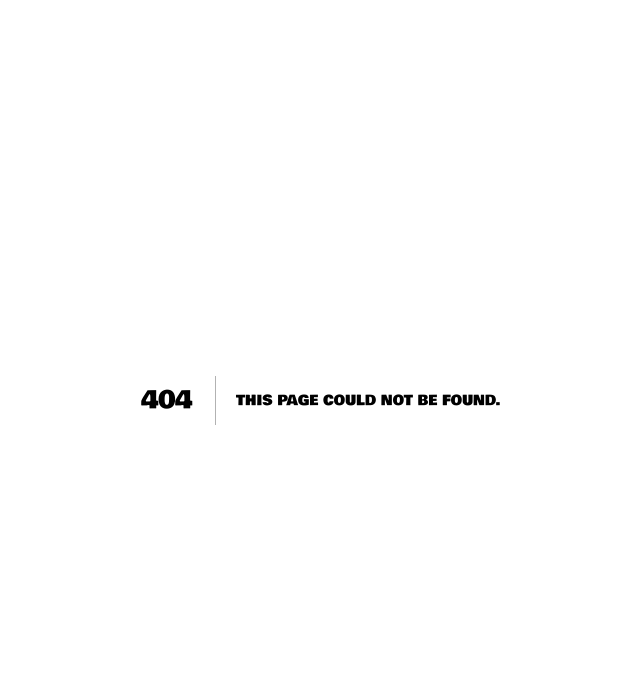
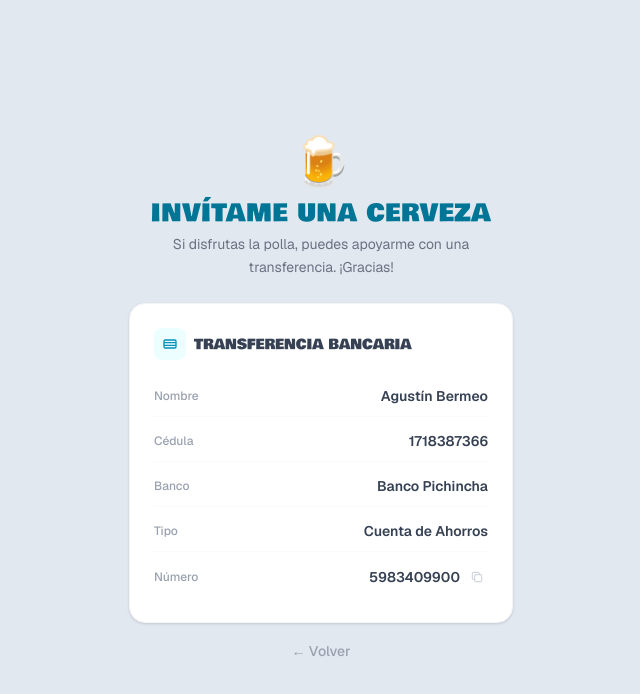
Before and after one commit to AgusBermeo/polla-mundialista-anbus, a Next.js app: page /coffee in a window 1280 px wide. Before the commit this address had no page. Shown: the top 694 px of the page, without its empty margins (319-959 px from the left). Built offline with nearby package versions, Linux system fonts and the light colour scheme.

Commit message:
Added buy me a coffee page

```diff
--- /dev/null
+++ b/src/app/coffee/page.tsx
@@ -0,0 +1,87 @@
+import { CopyButton } from "@/components/CoffeeClient";
+
+export default function CoffeePage() {
+  return (
+    <div className="min-h-screen bg-slate-200 flex items-center justify-center px-4 py-12">
+      <div className="w-full max-w-sm">
+
+        {/* Header */}
+        <div className="text-center mb-6">
+          <div className="text-5xl mb-3">🍺</div>
+          <h1 className="text-2xl font-bold text-cyan-700 bowlby-one tracking-wide mb-1">
+            Invítame una cerveza
+          </h1>
+          <p className="text-sm text-gray-500 leading-relaxed">
+            Si disfrutas la polla, puedes apoyarme con una transferencia. ¡Gracias!
+          </p>
+        </div>
+
+        {/* Bank transfer card */}
+        <div className="bg-white rounded-2xl border border-gray-100 shadow-sm p-6 mb-4">
+          <div className="flex items-center gap-2 mb-4">
+            <div className="w-8 h-8 rounded-lg bg-cyan-50 flex items-center justify-center shrink-0">
+              <svg className="w-4 h-4 text-cyan-600" fill="none" stroke="currentColor" strokeWidth="2" viewBox="0 0 24 24">
+                <path strokeLinecap="round" strokeLinejoin="round" d="M3 10h18M3 14h18M5 6h14a2 2 0 012 2v8a2 2 0 01-2 2H5a2 2 0 01-2-2V8a2 2 0 012-2z" />
+              </svg>
+            </div>
+            <h2 className="font-semibold text-gray-700 text-sm">Transferencia bancaria</h2>
+          </div>
+
+          <div className="space-y-1">
+            <Row label="Nombre"  value="Agustín Bermeo" />
+            <Row label="Cédula"  value="1718387366" />
+            <Row label="Banco"   value="Banco Pichincha" />
+            <Row label="Tipo"    value="Cuenta de Ahorros" />
+            <Row label="Número"  value="5983409900" copyable />
+          </div>
+        </div>
+
+        {/* PayPal button */}
+        {/*
+        <a
+          href="https://www.paypal.com/"
+          target="_blank"
+          rel="noopener noreferrer"
+          className="flex items-center justify-center gap-2.5 w-full bg-[#0070ba] hover:bg-[#005ea6] active:bg-[#004f99] text-white font-semibold text-sm py-3.5 rounded-2xl transition-colors duration-200 shadow-sm mb-6"
+        >
+          <svg viewBox="0 0 24 24" className="w-5 h-5 fill-white" xmlns="http://www.w3.org/2000/svg">
+            <path d="M7.076 21.337H2.47a.641.641 0 0 1-.633-.74L4.944.901C5.026.382 5.474 0 5.998 0h7.46c2.57 0 4.578.543 5.69 1.81 1.01 1.15 1.304 2.42 1.012 4.287-.023.143-.047.288-.077.437-.983 5.05-4.349 6.797-8.647 6.797h-2.19c-.524 0-.968.382-1.05.9l-1.12 7.106zm14.146-14.42a3.35 3.35 0 0 0-.607-.541c-.013.076-.026.175-.041.254-.93 4.778-4.005 7.201-9.138 7.201h-2.19a.563.563 0 0 0-.556.479l-1.187 7.527h-.506l-.24 1.516a.56.56 0 0 0 .554.647h3.882c.46 0 .85-.334.922-.788.06-.26.76-4.852.816-5.09a.932.932 0 0 1 .92-.788h.58c3.76 0 6.705-1.528 7.565-5.946.36-1.847.174-3.388-.773-4.471z"/>
+          </svg>
+          Pagar con PayPal
+        </a>
+        */}
+
+        {/* Back link */}
+        <div className="text-center">
+          <a
+            href="/dashboard"
+            className="text-sm text-gray-400 hover:text-cyan-700 font-medium transition-colors"
+          >
+            ← Volver
+          </a>
+        </div>
+
+      </div>
+    </div>
+  );
+}
+
+function Row({
+  label,
+  value,
+  copyable = false,
+}: {
+  label: string;
+  value: string;
+  copyable?: boolean;
+}) {
+  return (
+    <div className="flex items-center justify-between gap-4 py-2.5 border-b border-gray-50 last:border-0">
+      <span className="text-xs text-gray-400 font-medium shrink-0">{label}</span>
+      <div className="flex items-center gap-1.5 min-w-0">
+        <span className="text-sm font-semibold text-gray-700 truncate">{value}</span>
+        {copyable && <CopyButton text={value} />}
+      </div>
+    </div>
+  );
+}
--- a/src/app/dashboard/layout.tsx
+++ b/src/app/dashboard/layout.tsx
@@ -3,6 +3,7 @@ import { createClient } from "@/lib/supabase/server";
 import { redirect } from "next/navigation";
 import Navbar from "@/components/Navbar";
 import OnlineUsersFooter from "@/components/OnlineUsersFooter";
+import DashboardFooter from "@/components/DashboardFooter";
 
 
 export default async function DashboardLayout({
@@ -22,6 +23,7 @@ export default async function DashboardLayout({
       <main className="flex-1 max-w-5xl w-full mx-auto px-6 py-8">
         {children}
       </main>
+      <DashboardFooter />
       <OnlineUsersFooter
         currentUserId={user.id}
         currentUserName={dbUser?.name ?? user.email ?? "Usuario"}
--- /dev/null
+++ b/src/components/CoffeeClient.tsx
@@ -0,0 +1,31 @@
+"use client";
+
+import { useState } from "react";
+
+export function CopyButton({ text }: { text: string }) {
+  const [copied, setCopied] = useState(false);
+
+  async function handleCopy() {
+    await navigator.clipboard.writeText(text);
+    setCopied(true);
+    setTimeout(() => setCopied(false), 2000);
+  }
+
+  return (
+    <button
+      onClick={handleCopy}
+      className="shrink-0 p-1 rounded-md text-gray-300 hover:text-cyan-600 hover:bg-cyan-50 transition-colors cursor-pointer"
+      title="Copiar"
+    >
+      {copied ? (
+        <svg className="w-3.5 h-3.5 text-emerald-500" fill="none" stroke="currentColor" strokeWidth="2.5" viewBox="0 0 24 24">
+          <path strokeLinecap="round" strokeLinejoin="round" d="M5 13l4 4L19 7" />
+        </svg>
+      ) : (
+        <svg className="w-3.5 h-3.5" fill="none" stroke="currentColor" strokeWidth="2" viewBox="0 0 24 24">
+          <path strokeLinecap="round" strokeLinejoin="round" d="M8 16H6a2 2 0 01-2-2V6a2 2 0 012-2h8a2 2 0 012 2v2m-6 12h8a2 2 0 002-2v-8a2 2 0 00-2-2h-8a2 2 0 00-2 2v8a2 2 0 002 2z" />
+        </svg>
+      )}
+    </button>
+  );
+}
--- /dev/null
+++ b/src/components/DashboardFooter.tsx
@@ -0,0 +1,18 @@
+export default function DashboardFooter() {
+  return (
+    <footer className="hidden lg:block border-t border-gray-200 bg-slate-100">
+      <div className="max-w-5xl mx-auto px-6 py-3 flex items-center justify-between">
+        <span className="text-xs text-gray-400">
+          Mundial FIFA 2026 · Solo para uso interno de los Anbus
+        </span>
+        <a
+          href="/coffee"
+          className="flex items-center gap-1.5 text-sm font-medium text-amber-600 bg-amber-50 border border-amber-200 hover:bg-amber-100 hover:border-amber-300 px-3 py-1.5 rounded-full transition-colors duration-200"
+        >
+          <span>☕</span>
+          <span>Buy me a coffee</span>
+        </a>
+      </div>
+    </footer>
+  );
+}
--- a/src/components/Navbar.tsx
+++ b/src/components/Navbar.tsx
@@ -73,7 +73,6 @@ export default function Navbar({ userName, isAdmin }: NavbarProps) {
     });
   }
 
-  // Helper function to check if item is active
   const isLinkActive = (href: string) => {
     if (href === "/dashboard") {
       return pathname === href;
@@ -141,12 +140,10 @@ export default function Navbar({ userName, isAdmin }: NavbarProps) {
             aria-label="Toggle Menu"
           >
             {isOpen ? (
-              // Close Icon
               <svg className="w-6 h-6 animate-scale-in" fill="none" stroke="currentColor" strokeWidth="2" viewBox="0 0 24 24">
                 <path strokeLinecap="round" strokeLinejoin="round" d="M6 18L18 6M6 6l12 12" />
               </svg>
             ) : (
-              // Hamburger Icon
               <svg className="w-6 h-6 animate-scale-in" fill="none" stroke="currentColor" strokeWidth="2" viewBox="0 0 24 24">
                 <path strokeLinecap="round" strokeLinejoin="round" d="M4 6h16M4 12h16M4 18h16" />
               </svg>
@@ -188,8 +185,9 @@ export default function Navbar({ userName, isAdmin }: NavbarProps) {
             })}
           </div>
 
-          {/* User Profile and Logout for Mobile */}
-          <div className="border-t border-gray-200 pt-4 pb-2 px-4 flex items-center justify-between">
+          {/* User Profile, Coffee Button, and Logout for Mobile */}
+          <div className="border-t border-gray-200 pt-4 pb-2 px-4 flex flex-col gap-3">
+            <div className="flex items-center justify-between">
               <div className="flex flex-col">
                 <span className="text-xs text-gray-400 font-semibold uppercase tracking-wider">Usuario</span>
                 <span className="text-sm text-cyan-700 font-bold">{userName}</span>
@@ -198,6 +196,16 @@ export default function Navbar({ userName, isAdmin }: NavbarProps) {
                 <LogoutButton />
               </div>
             </div>
+            {/* Buy me a coffee — mobile only */}
+            <a
+              href="/coffee"
+              onClick={() => setIsOpen(false)}
+              className="flex items-center justify-center gap-2 text-sm font-medium text-amber-600 bg-amber-50 border border-amber-200 hover:bg-amber-100 px-4 py-2.5 rounded-xl transition-colors duration-200"
+            >
+              <span>☕</span>
+              <span>Invítame un café</span>
+            </a>
+          </div>
         </div>
       </div>
     </nav>
```
Lines whose indentation alone changed are shown as unchanged.
